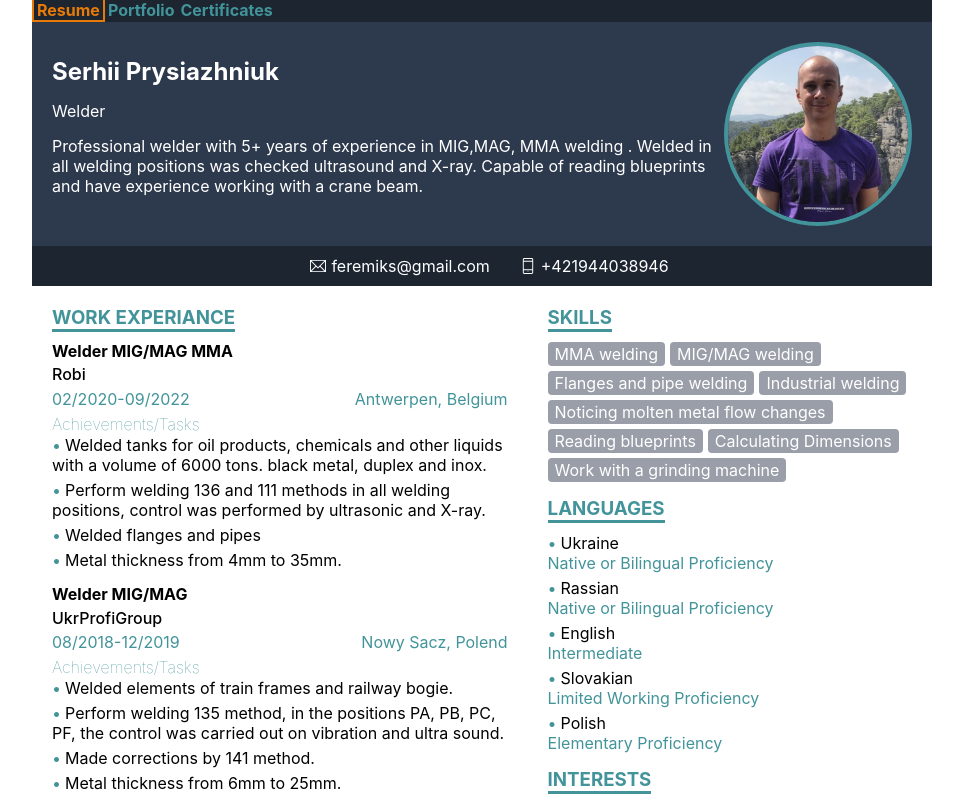
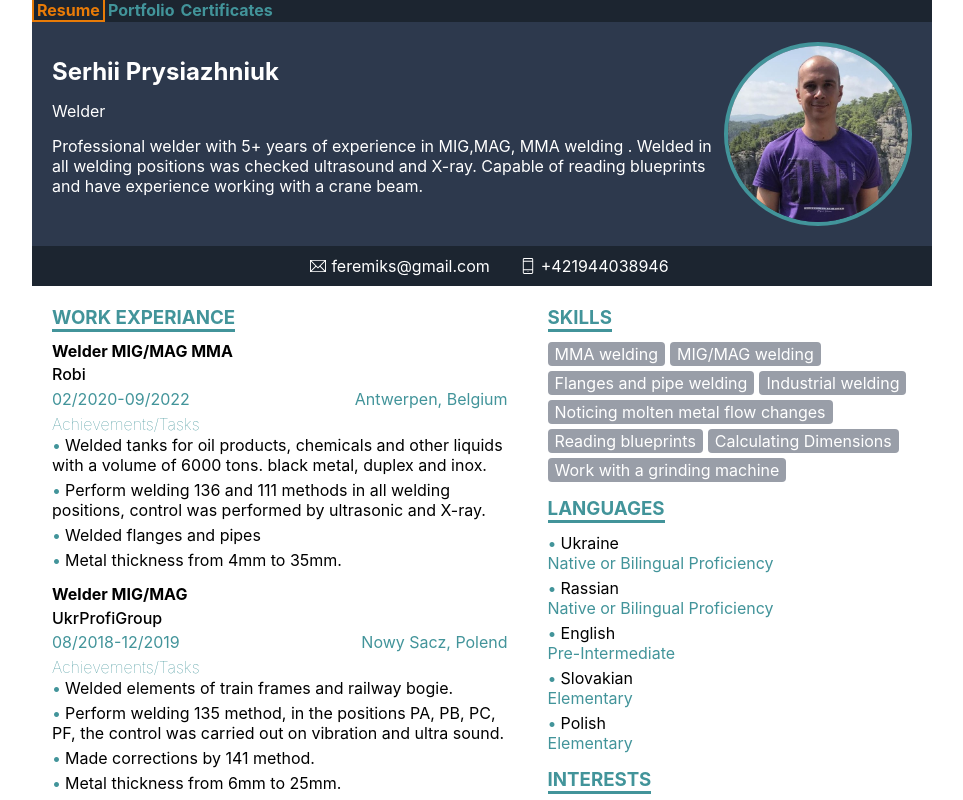
Before and after one commit to PrysiazhnukSerhii/welder-resume, a React (Create React App) app: page /welder-resume/resume in a window 1280 px wide. Shown: the top 800 px of the page, without its empty margins (158-1121 px from the left). Built offline with nearby package versions, Linux system fonts and the light colour scheme.

Commit message:
change level language

```diff
--- a/src/components/resume/resume.js
+++ b/src/components/resume/resume.js
@@ -179,15 +179,15 @@ export function Resume() {
               </LanguagesItem>
               <LanguagesItem>
                 <span>English</span>
-                <LanguagesLevl>Intermediate</LanguagesLevl>
+                <LanguagesLevl>Pre-Intermediate</LanguagesLevl>
               </LanguagesItem>
               <LanguagesItem>
                 <span>Slovakian</span>
-                <LanguagesLevl>Limited Working Proficiency</LanguagesLevl>
+                <LanguagesLevl>Elementary</LanguagesLevl>
               </LanguagesItem>
               <LanguagesItem>
                 <span>Polish</span>
-                <LanguagesLevl>Elementary Proficiency</LanguagesLevl>
+                <LanguagesLevl>Elementary</LanguagesLevl>
               </LanguagesItem>
             </ListLanguages>
           </SectionContainer>
```
